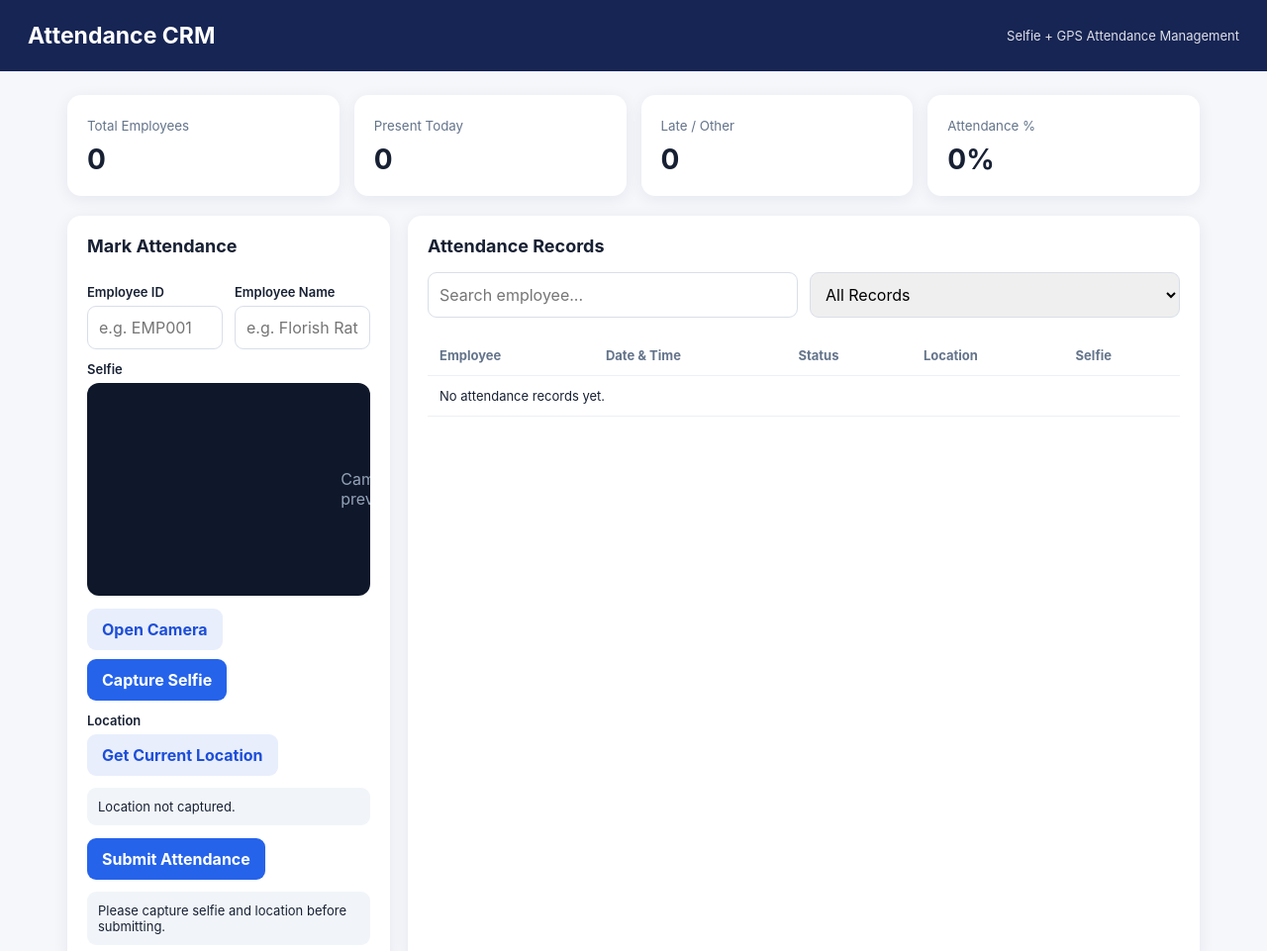
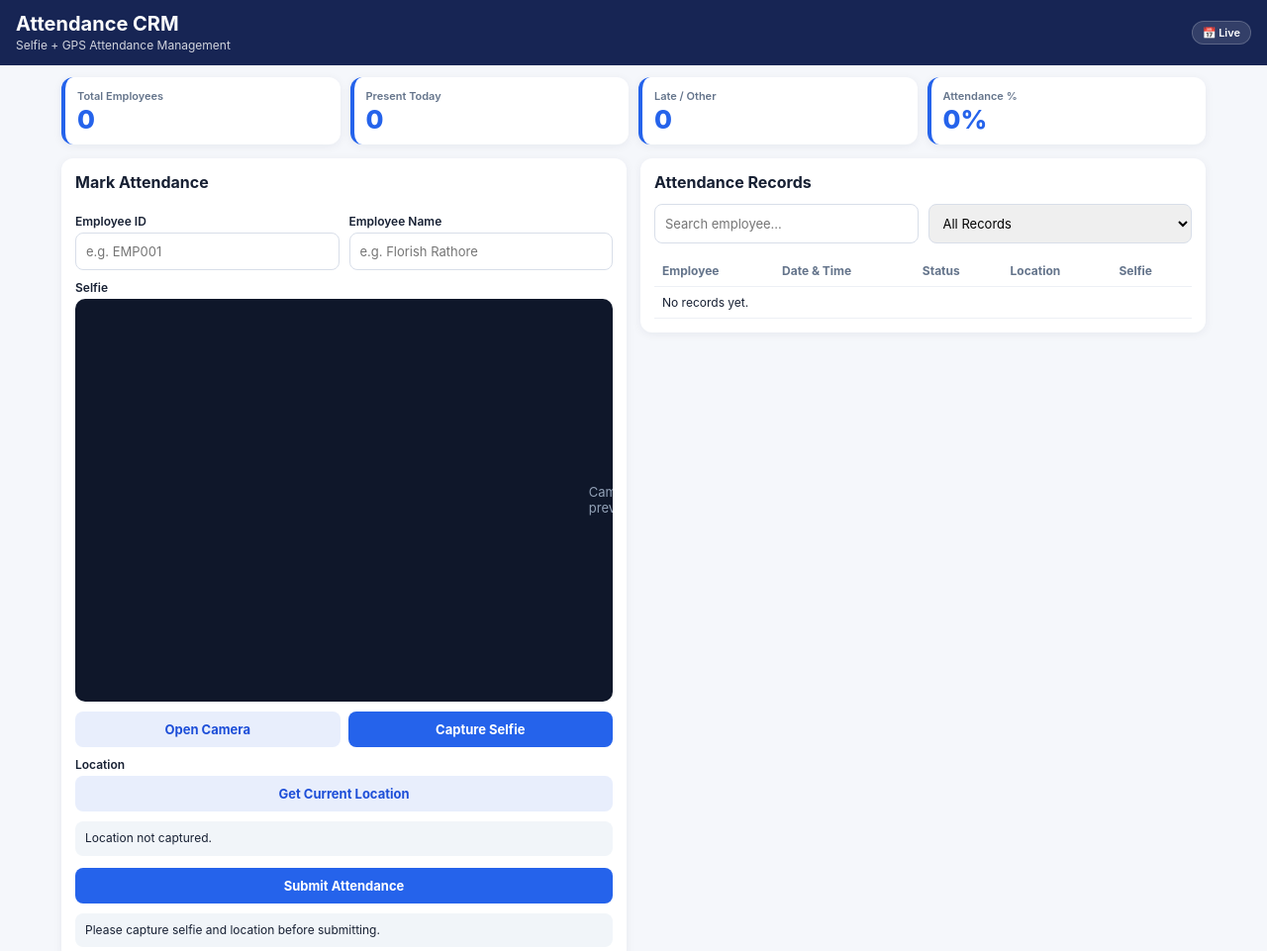
Before and after one commit to arvind206127/CRM, a plain HTML site: page index.html in a window 1280 px wide. Shown: the whole page at 99% size. Drawn offline with Linux system fonts and the light colour scheme.

Commit message:
Your commit message

```diff
--- a/index.html
+++ b/index.html
@@ -3,221 +3,291 @@
 
 <head>
   <meta charset="UTF-8">
-  <meta name="viewport" content="width=device-width,initial-scale=1">
+  <meta name="viewport" content="width=device-width, initial-scale=1.0, maximum-scale=1.0, user-scalable=no">
   <title>Attendance CRM</title>
   <style>
     * {
-      box-sizing: border-box
+      box-sizing: border-box;
+      margin: 0;
+      padding: 0;
     }
 
-    body {
-      margin: 0;
-      font-family: Inter, Arial, sans-serif;
+    html, body {
+      width: 100%;
+      max-width: 100%;
+      overflow-x: hidden; /* Screen se bahar overflow rokta hai */
       background: #f5f7fb;
-      color: #172033
+      color: #172033;
+      font-family: Inter, system-ui, Arial, sans-serif;
     }
 
+    /* ── Header Layout ── */
     header {
       background: #172554;
       color: #fff;
-      padding: 22px 28px;
+      padding: 12px 16px;
       display: flex;
+      align-items: center;
       justify-content: space-between;
-      align-items: center
+      gap: 8px;
+      width: 100%;
     }
 
-    header h1 {
-      margin: 0;
-      font-size: 23px
+    .header-brand {
+      display: flex;
+      flex-direction: column;
+      gap: 2px;
+      min-width: 0;
+      flex: 1;
     }
 
-    header span {
-      font-size: 13px;
-      opacity: .85
+    .header-brand h1 {
+      font-size: clamp(15px, 4vw, 20px);
+      font-weight: 700;
+      line-height: 1.2;
+      word-break: break-word;
     }
 
-    .container {
-      max-width: 1180px;
-      margin: 24px auto;
-      padding: 0 18px
+    .header-brand span {
+      font-size: clamp(10px, 2.8vw, 12px);
+      opacity: .80;
+      line-height: 1.3;
     }
 
+    .header-badge {
+      background: rgba(255,255,255,0.12);
+      border: 1px solid rgba(255,255,255,0.2);
+      color: #fff;
+      font-size: 11px;
+      font-weight: 600;
+      padding: 4px 10px;
+      border-radius: 20px;
+      white-space: nowrap;
+      flex-shrink: 0;
+    }
+
+    /* ── Main Container ── */
+    .container {
+      width: 100%;
+      max-width: 1180px;
+      margin: 0 auto;
+      padding: 12px;
+    }
+
+    /* ── Summary Cards Grid ── */
     .cards {
       display: grid;
       grid-template-columns: repeat(4, 1fr);
-      gap: 15px;
-      margin-bottom: 20px
+      gap: 10px;
+      margin-bottom: 14px;
+      width: 100%;
     }
 
-    .card,
-    .panel {
+    .card {
       background: #fff;
-      border-radius: 14px;
-      padding: 20px;
-      box-shadow: 0 3px 16px #15203a12
+      border-radius: 12px;
+      padding: 12px;
+      box-shadow: 0 2px 10px #15203a10;
+      display: flex;
+      flex-direction: column;
+      gap: 4px;
+      border-left: 4px solid #2563eb;
+      min-width: 0;
     }
 
     .card small {
-      color: #64748b
+      color: #64748b;
+      font-size: 11px;
+      font-weight: 600;
+      white-space: nowrap;
+      overflow: hidden;
+      text-overflow: ellipsis;
     }
 
     .card strong {
       display: block;
-      font-size: 28px;
-      margin-top: 8px
+      font-size: clamp(18px, 4vw, 26px);
+      font-weight: 800;
+      line-height: 1;
+      color: #2563eb;
     }
 
+    /* ── Responsive Panels & Grid ── */
     .grid {
       display: grid;
-      grid-template-columns: 1.05fr .95fr;
-      gap: 18px
+      grid-template-columns: 1fr 1fr;
+      gap: 14px;
+      align-items: start;
+      width: 100%;
+    }
+
+    .panel {
+      background: #fff;
+      border-radius: 12px;
+      padding: 14px;
+      box-shadow: 0 2px 10px #15203a10;
+      width: 100%;
+      min-width: 0;
     }
 
     .panel h2 {
-      font-size: 18px;
-      margin: 0 0 16px
+      font-size: 16px;
+      margin-bottom: 12px;
     }
 
+    /* ── Form Controls ── */
     label {
-      font-size: 13px;
+      font-size: 12px;
       font-weight: 600;
       display: block;
-      margin: 12px 0 6px
+      margin: 10px 0 4px;
     }
 
-    input,
-    button,
-    select {
-      font: inherit
+    input, button, select {
+      font: inherit;
+      width: 100%;
+      box-sizing: border-box;
     }
 
-    input,
-    select {
-      width: 100%;
-      padding: 11px;
+    input, select {
+      padding: 10px;
       border: 1px solid #d8dee9;
-      border-radius: 9px
+      border-radius: 8px;
+      font-size: 13px;
     }
 
     button {
       border: 0;
-      border-radius: 9px;
-      padding: 11px 15px;
+      border-radius: 8px;
+      padding: 10px 14px;
       cursor: pointer;
-      font-weight: 700
+      font-weight: 700;
+      font-size: 13px;
     }
 
     .primary {
       background: #2563eb;
-      color: #fff
+      color: #fff;
     }
 
     .secondary {
       background: #e8eefc;
-      color: #1d4ed8
+      color: #1d4ed8;
     }
 
     .row {
       display: grid;
       grid-template-columns: 1fr 1fr;
-      gap: 12px
+      gap: 10px;
+      width: 100%;
     }
 
+    /* ── Camera Area ── */
     .camera {
       width: 100%;
       aspect-ratio: 4/3;
       background: #0f172a;
-      border-radius: 12px;
+      border-radius: 10px;
       overflow: hidden;
       display: flex;
       align-items: center;
       justify-content: center;
-      color: #94a3b8
+      color: #94a3b8;
+      font-size: 13px;
     }
 
     video {
       width: 100%;
       height: 100%;
-      object-fit: cover
+      object-fit: cover;
     }
 
     .preview {
       width: 100%;
-      max-height: 270px;
+      max-height: 220px;
       object-fit: cover;
-      border-radius: 10px;
-      display: none
+      border-radius: 8px;
+      display: none;
+      margin-top: 8px;
     }
 
     .actions {
       display: flex;
-      gap: 9px;
-      margin-top: 13px;
-      flex-wrap: wrap
+      gap: 8px;
+      margin-top: 10px;
+    }
+
+    .actions button {
+      flex: 1;
     }
 
     .status {
-      margin-top: 12px;
-      padding: 11px;
-      border-radius: 9px;
+      margin-top: 10px;
+      padding: 9px 10px;
+      border-radius: 8px;
       background: #f1f5f9;
-      font-size: 13px
+      font-size: 12px;
+      line-height: 1.4;
+      word-break: break-word;
     }
 
+    /* ── Table Fixes (Scrollable Mobile) ── */
     .tablewrap {
-      overflow: auto;
-      margin-top: 18px
+      width: 100%;
+      overflow-x: auto;
+      margin-top: 12px;
+      -webkit-overflow-scrolling: touch;
     }
 
     .table {
       width: 100%;
       border-collapse: collapse;
-      min-width: 760px
+      min-width: 480px; /* Reduced min-width */
     }
 
-    .table th,
-    .table td {
-      padding: 12px;
+    .table th, .table td {
+      padding: 8px;
       border-bottom: 1px solid #edf0f5;
       text-align: left;
-      font-size: 13px
+      font-size: 12px;
     }
 
     .table th {
-      color: #64748b
+      color: #64748b;
+      white-space: nowrap;
     }
 
     .badge {
-      padding: 5px 9px;
-      border-radius: 20px;
+      padding: 3px 7px;
+      border-radius: 12px;
       background: #dcfce7;
       color: #166534;
       font-weight: 700;
-      font-size: 12px
+      font-size: 11px;
     }
 
     a {
       color: #2563eb;
-      text-decoration: none
+      text-decoration: none;
     }
 
-    @media(max-width:800px) {
-
-      .cards,
+    /* ── Media Queries ── */
+    @media (max-width: 900px) {
       .grid {
-        grid-template-columns: 1fr 1fr
+        grid-template-columns: 1fr; /* Stack panels on tablet/mobile */
       }
-
-      .grid {
-        grid-template-columns: 1fr
+      .cards {
+        grid-template-columns: repeat(2, 1fr); /* 2x2 cards */
       }
     }
 
-    @media(max-width:520px) {
-
-      .cards,
+    @media (max-width: 500px) {
       .row {
-        grid-template-columns: 1fr
+        grid-template-columns: 1fr; /* Stack inputs */
+        gap: 0;
+      }
+      .actions {
+        flex-direction: column; /* Stack buttons */
       }
     }
   </style>
@@ -225,8 +295,13 @@
 
 <body>
   <header>
-    <h1>Attendance CRM</h1><span>Selfie + GPS Attendance Management</span>
+    <div class="header-brand">
+      <h1>Attendance CRM</h1>
+      <span>Selfie + GPS Attendance Management</span>
+    </div>
+    <div class="header-badge">&#128197; Live</div>
   </header>
+
   <div class="container">
     <div class="cards">
       <div class="card"><small>Total Employees</small><strong id="total">0</strong></div>
@@ -243,7 +318,9 @@
           <div><label>Employee Name</label><input id="empName" placeholder="e.g. Florish Rathore"></div>
         </div>
         <label>Selfie</label>
-        <div class="camera"><video id="video" autoplay playsinline></video><span id="cameraText">Camera preview</span>
+        <div class="camera">
+          <video id="video" autoplay playsinline></video>
+          <span id="cameraText">Camera preview</span>
         </div>
         <div class="actions">
           <button class="secondary" onclick="startCamera()">Open Camera</button>
@@ -254,7 +331,9 @@
         <label>Location</label>
         <button class="secondary" onclick="getLocation()">Get Current Location</button>
         <div id="locationStatus" class="status">Location not captured.</div>
-        <div class="actions"><button class="primary" onclick="submitAttendance()">Submit Attendance</button></div>
+        <div class="actions" style="margin-top:12px;">
+          <button class="primary" onclick="submitAttendance()">Submit Attendance</button>
+        </div>
         <div id="message" class="status">Please capture selfie and location before submitting.</div>
       </section>
 
@@ -290,13 +369,15 @@
     const key = "attendanceCRMRecords";
     function records() { return JSON.parse(localStorage.getItem(key) || "[]") }
     function save(r) { localStorage.setItem(key, JSON.stringify(r)) }
+
     async function startCamera() {
       try {
         stream = await navigator.mediaDevices.getUserMedia({ video: { facingMode: "user" }, audio: false });
         video.srcObject = stream; cameraText.style.display = "none";
         message.textContent = "Camera is ready.";
-      } catch (e) { message.textContent = "Camera permission denied or unavailable. Please allow camera access." }
+      } catch (e) { message.textContent = "Camera permission denied or unavailable." }
     }
+
     function takeSelfie() {
       if (!stream) { message.textContent = "Please open the camera first."; return }
       canvas.width = video.videoWidth; canvas.height = video.videoHeight;
@@ -305,14 +386,16 @@
       preview.src = selfieData; preview.style.display = "block";
       message.textContent = "Selfie captured successfully.";
     }
+
     function getLocation() {
-      if (!navigator.geolocation) { locationStatus.textContent = "Geolocation is not supported by this browser."; return }
-      locationStatus.textContent = "Getting your current location...";
+      if (!navigator.geolocation) { locationStatus.textContent = "Geolocation is not supported."; return }
+      locationStatus.textContent = "Getting location...";
       navigator.geolocation.getCurrentPosition(p => {
         gps = { lat: p.coords.latitude, lng: p.coords.longitude, accuracy: Math.round(p.coords.accuracy) };
-        locationStatus.innerHTML = `Latitude: ${gps.lat.toFixed(6)} | Longitude: ${gps.lng.toFixed(6)} | Accuracy: ±${gps.accuracy}m`;
-      }, () => locationStatus.textContent = "Location permission denied or unavailable.", { enableHighAccuracy: true, timeout: 10000 });
+        locationStatus.innerHTML = `Lat: ${gps.lat.toFixed(4)} | Lng: ${gps.lng.toFixed(4)} | Acc: ±${gps.accuracy}m`;
+      }, () => locationStatus.textContent = "Location permission denied.", { enableHighAccuracy: true, timeout: 10000 });
     }
+
     function submitAttendance() {
       const id = empId.value.trim(), name = empName.value.trim();
       if (!id || !name || !selfieData || !gps) { message.textContent = "Employee ID, name, selfie and location are required."; return }
@@ -320,6 +403,7 @@
       r.unshift({ id, name, time: now.toISOString(), status: "Present", lat: gps.lat, lng: gps.lng, accuracy: gps.accuracy, selfie: selfieData });
       save(r); render(); message.textContent = "Attendance submitted successfully.";
     }
+
     function render() {
       const all = records(), q = search.value.toLowerCase(), today = new Date().toDateString();
       const filtered = all.filter(x => (!q || (x.name + " " + x.id).toLowerCase().includes(q)) &&
@@ -328,16 +412,18 @@
       recordsEl.innerHTML = filtered.map(x => {
         const d = new Date(x.time);
         return `<tr><td><b>${escapeHtml(x.name)}</b><br><small>${escapeHtml(x.id)}</small></td>
-  <td>${d.toLocaleString()}</td><td><span class="badge">${x.status}</span></td>
-  <td><a target="_blank" href="https://www.google.com/maps?q=${x.lat},${x.lng}">View Map</a><br><small>${x.lat.toFixed(5)}, ${x.lng.toFixed(5)}</small></td>
-  <td><img src="${x.selfie}" style="width:55px;height:55px;object-fit:cover;border-radius:8px"></td></tr>`
-      }).join("") || '<tr><td colspan="5">No attendance records yet.</td></tr>';
+  <td>${d.toLocaleDateString()}<br><small>${d.toLocaleTimeString()}</small></td><td><span class="badge">${x.status}</span></td>
+  <td><a target="_blank" href="https://www.google.com/maps?q=${x.lat},${x.lng}">View Map</a></td>
+  <td><img src="${x.selfie}" style="width:40px;height:40px;object-fit:cover;border-radius:6px"></td></tr>`
+      }).join("") || '<tr><td colspan="5">No records yet.</td></tr>';
+
       const todayRows = all.filter(x => new Date(x.time).toDateString() === today);
       total.textContent = new Set(all.map(x => x.id)).size;
       present.textContent = todayRows.length;
       late.textContent = 0;
       percent.textContent = (todayRows.length ? Math.min(100, Math.round(todayRows.length / Math.max(1, new Set(all.map(x => x.id)).size) * 100)) : 0) + "%";
     }
+
     function escapeHtml(s) { return s.replace(/[&<>"']/g, m => ({ "&": "&amp;", "<": "&lt;", ">": "&gt;", '"': "&quot;", "'": "&#039;" }[m])) }
     render();
   </script>
```
